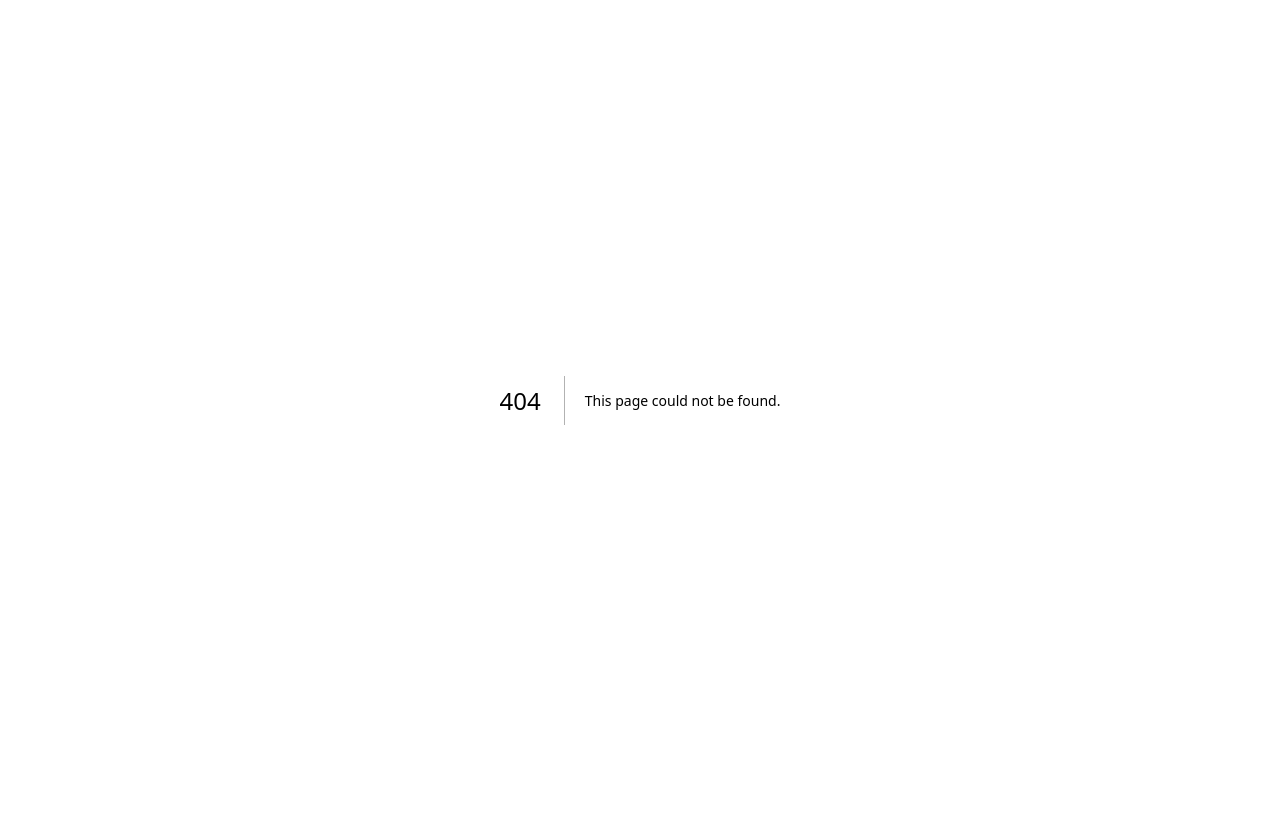
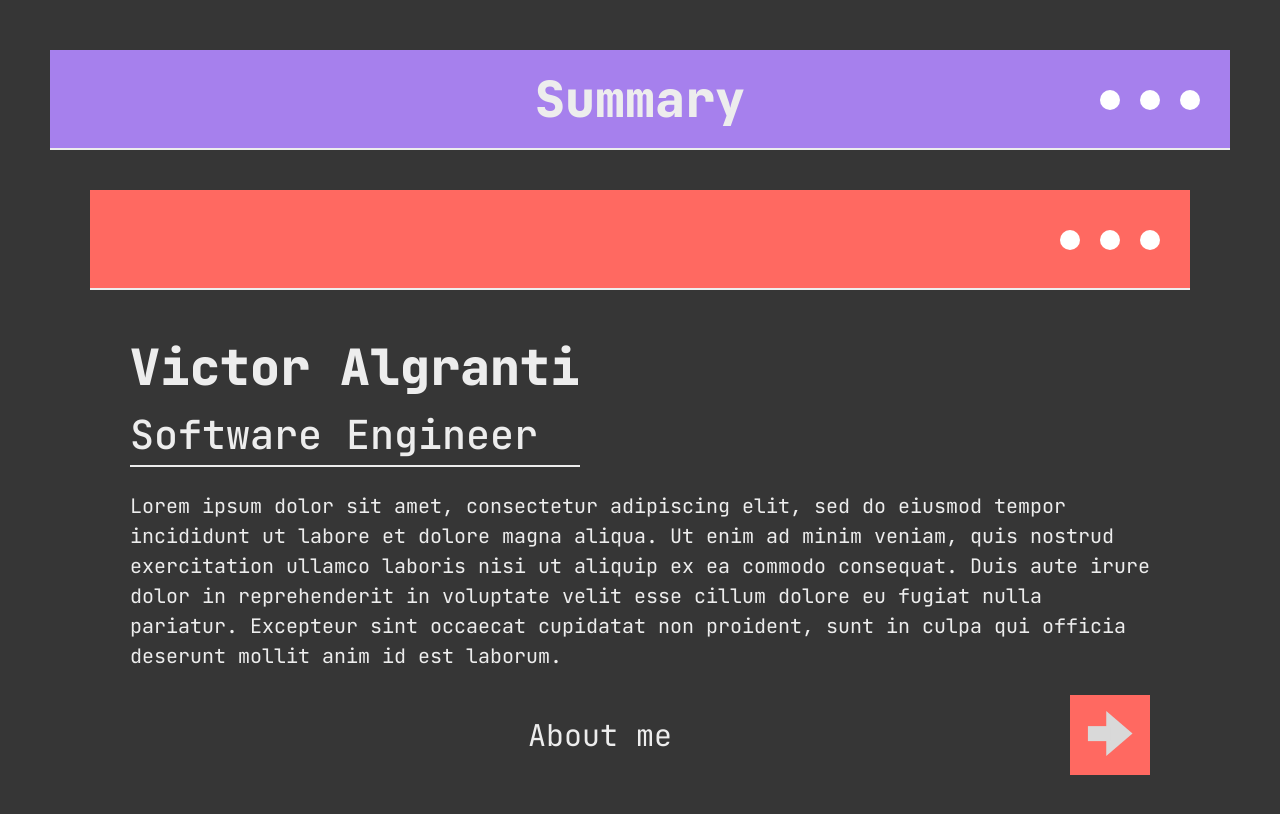
Before and after one commit to neutrou/portfolio, a Next.js app: page /summary in a window 1280 px wide. Before the commit this address had no page. Shown: the top 814 px of the page. Built offline with nearby package versions, Linux system fonts and the light colour scheme.

Commit message:
WIP on Summary Page

```diff
--- a/app/components/Button.tsx
+++ b/app/components/Button.tsx
@@ -1,23 +1,20 @@
-import { motion, useAnimationControls } from 'framer-motion'
+"use client"
+
 import Image from 'next/image'
+import Link from 'next/link'
+import { colorName } from '@/types/ui'
 
-type colorName = "red" | "blue" | "orange" | "purple";
 type ButtonProps = {
   text: string;
   color: colorName;
+  url: string;
 };
 
-
-export default function Button({ text, color }: ButtonProps) {
-	const controls = useAnimationControls()
-
+export default function Button({ text, color, url }: ButtonProps) {
   return (
-    <motion.div
-      whileHover={{
-        // scale: 1.2,
-        transition: { ease: "easeOut", duration: 0.2 },
-      }}
-      className="h-80 flex flex-row border-solid border-white border-2"
+    <Link
+      href={url}
+      className="h-80 flex flex-row border-texture"
     >
       <div className="flex flex-1 justify-center items-center text-[30px]">
         {text}
@@ -34,6 +31,19 @@ export default function Button({ text, color }: ButtonProps) {
           alt="A big fat arrow"
         />
       </div>
-    </motion.div>
+    </Link>
   );
 }
+
+export function SummaryButton() {
+	return (<Button text="Summary" color="purple" url="/summary"/>)
+};
+export function AboutButton() {
+	return (<Button text="About me" color="red" url="/about"/>)
+};
+export function ProjectsButton() {
+	return (<Button text="Projects" color="blue" url="/projects"/>)
+};
+export function StackButton() {
+	return (<Button text="Tech Stack" color="orange" url="/stack"/>)
+};
--- /dev/null
+++ b/app/components/Window.tsx
@@ -0,0 +1,84 @@
+"use client"
+
+import { colorName } from '@/types/ui'
+
+type MainWindowProps = {
+  title: string;
+  color: colorName;
+  children: React.ReactNode;
+};
+
+type SimpleWindowProps = {
+	color: colorName;
+	width: string;
+	height: string;
+	children: React.ReactNode;
+}
+
+type WindowProps = {
+  title: string;
+  titleFont: string;
+  color: colorName;
+  width: string;
+  height: string;
+  children: React.ReactNode;
+};
+
+function Dot() {
+  return (
+    <section
+      className='absolute flex flex-row gap-20 right-30 top-40'
+    >
+      <div className='size-20 bg-white rounded-full'/>
+      <div className='size-20 bg-white rounded-full'/>
+      <div className='size-20 bg-white rounded-full'/>
+    </section>
+  );
+}
+
+export function Window(props: WindowProps) {
+  return (
+    <section
+      style={{ width: props.width, height: props.height }}
+      className={`relative flex flex-col border-texture`}>
+      <div
+        style={{ "--bg": `var(--${props.color})` } as React.CSSProperties}
+        className={`w-full min-h-100 bg-[var(--bg)] flex items-center justify-center text-[50px] ${props.titleFont} border-b-2`}
+      >
+        {props.title}
+      </div>
+      <div className={'size-full p-40'}>
+        {props.children}
+      </div>
+      <Dot/>
+    </section>
+  );
+}
+
+export function SimpleWindow({ color, width, height, children }: SimpleWindowProps) {
+  return (
+    <Window
+      title=""
+      titleFont=""
+      color={color}
+      width={width}
+      height={height}
+    >
+      {children}
+    </Window>
+  );
+}
+
+export function MainWindow({ title, color, children }: MainWindowProps) {
+  return (
+    <Window
+      title={title}
+      titleFont='font-extrabold'
+      color={color}
+      width="100%"
+      height="100%"
+    >
+      {children}
+    </Window>
+  );
+}
--- a/app/layout.tsx
+++ b/app/layout.tsx
@@ -16,7 +16,7 @@ export default function RootLayout({
       className="size-full"
     >
       <body
-        className={`size-full ${JetBrainsMono.variable} flex-1 antialiased flex justify-center items-center`}
+        className={`size-full ${JetBrainsMono.variable} flex-1 antialiased flex justify-center items-center p-50`}
       >
         {children}
       </body>
--- a/app/page.tsx
+++ b/app/page.tsx
@@ -1,7 +1,7 @@
 "use client"
 
 import { useState } from "react";
-import Button from "./components/Button"
+import {SummaryButton, AboutButton, ProjectsButton, StackButton} from "./components/Button"
 import { motion, easeOut } from "framer-motion"
 
 export default function Home() {
@@ -38,15 +38,15 @@ export default function Home() {
           animate={animateReveal}
           transition={transitionReveal}
           onAnimationComplete={() => setRevealed(true)}
-          className="bg-transparent border-solid border-white border-2"
-          />
+          className="bg-transparent border-texture"
+        />
         <div className="bg-(--background) flex-1"/>
       </div>
       <div className="h-470 w-432 flex flex-col gap-50">
-        <Button text="Summary" color="purple"/>
-        <Button text="About me" color="red"/>
-        <Button text="Projects" color="blue"/>
-        <Button text="Tech Stack" color="orange"/>
+        <SummaryButton/>
+        <AboutButton/>
+        <ProjectsButton/>
+        <StackButton/>
       </div>
     </section>
   );
--- /dev/null
+++ b/app/summary/page.tsx
@@ -0,0 +1,34 @@
+import { AboutButton } from "../components/Button"
+import { MainWindow, SimpleWindow } from "../components/Window"
+
+export default function Summary() {
+  return (
+    <section className="size-full">
+      <MainWindow title="Summary" color="purple">
+        <div
+          className="flex-1 flex flex-row"
+        >
+          <SimpleWindow
+            color="red"
+            width="fit-content"
+            height="fit-content"
+          >
+            <div className="w-fit border-b-2">
+              <h1 className="text-[50px] font-extrabold">
+                Victor Algranti
+              </h1>
+              <h2 className="text-[40px] font-medium">
+                Software Engineer
+              </h2>
+            </div>
+            <div className="text-[20px] w-auto py-24">
+              Lorem ipsum dolor sit amet, consectetur adipiscing elit, sed do eiusmod tempor incididunt ut labore et dolore magna aliqua. Ut enim ad minim veniam, quis nostrud exercitation ullamco laboris nisi ut aliquip ex ea commodo consequat. Duis aute irure dolor in reprehenderit in voluptate velit esse cillum dolore eu fugiat nulla pariatur. Excepteur sint occaecat cupidatat non proident, sunt in culpa qui officia deserunt mollit anim id est laborum.
+            </div>
+            <AboutButton/>
+          </SimpleWindow>
+        </div>
+
+      </MainWindow>
+    </section>
+  );
+}
--- /dev/null
+++ b/types/ui.ts
@@ -0,0 +1 @@
+export type colorName = "red" | "blue" | "orange" | "purple";
```
